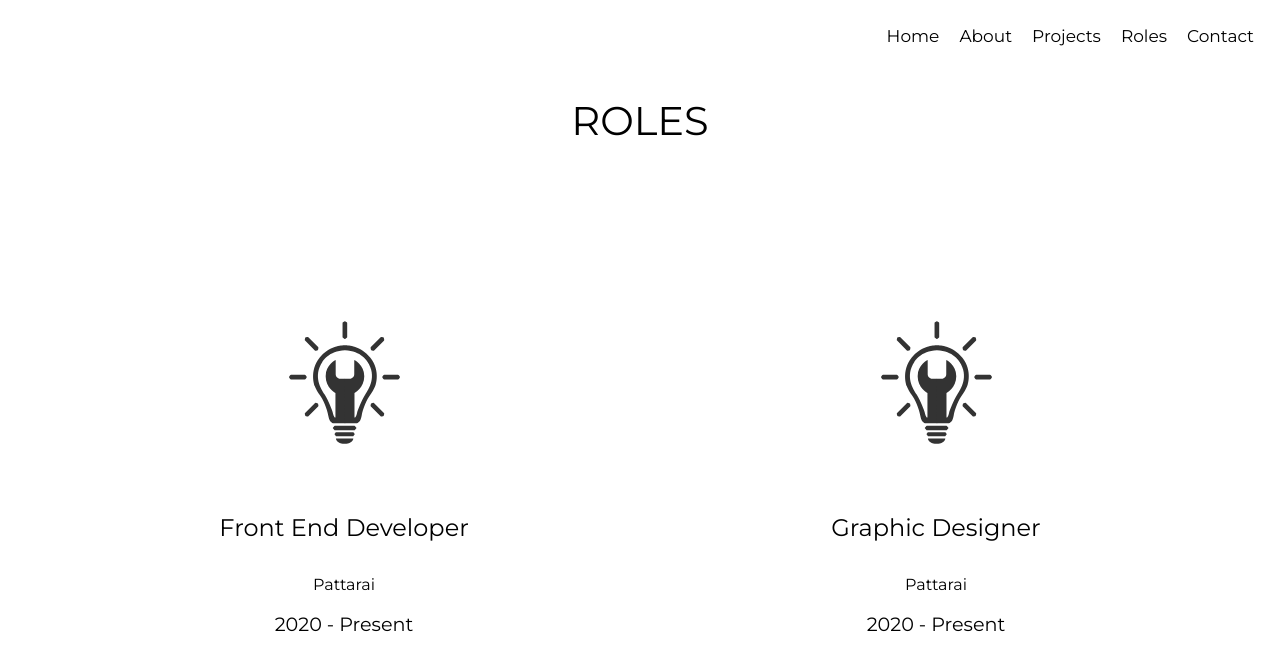
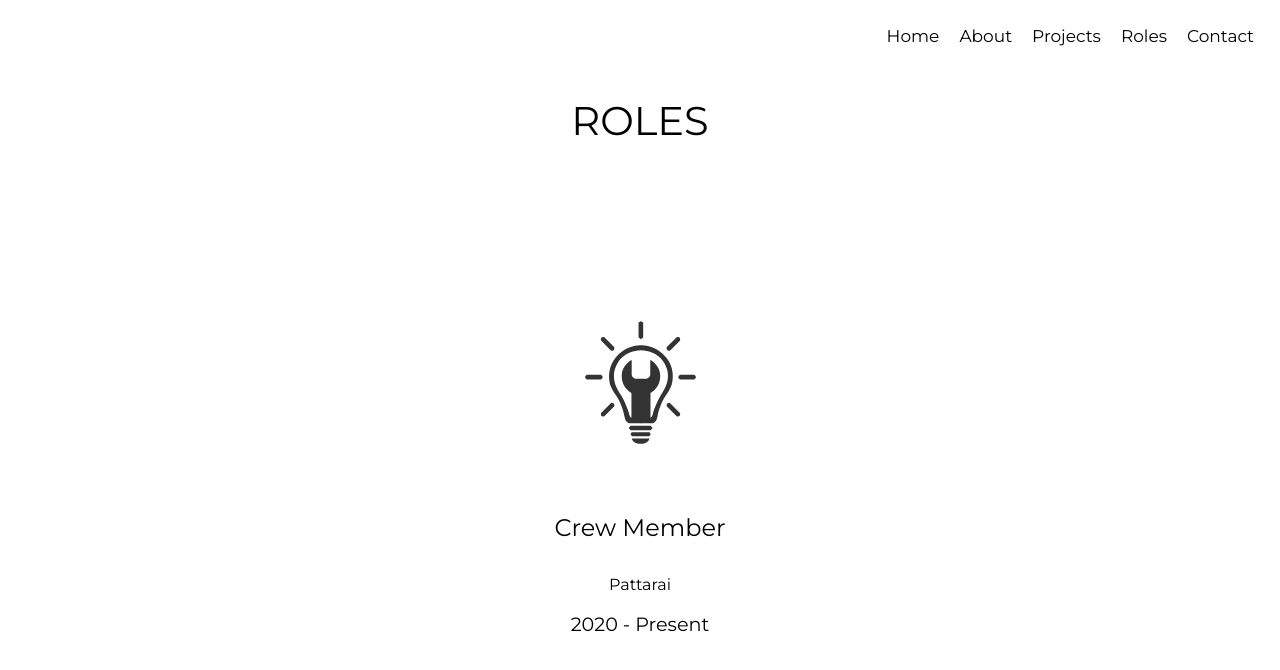
Before and after one commit to Pinto565/portfolio-react, a React (Create React App) app: page /roles in a window 1280 px wide. Shown: the top 670 px of the page. Built offline with nearby package versions, Linux system fonts and the light colour scheme.

Commit message:
Removed Role

```diff
--- a/src/pages/home.js
+++ b/src/pages/home.js
@@ -7,7 +7,7 @@ function Home() {
         <div className="home-content">
           <h1>Pinto Infant</h1>
           <p>
-            DevOps Engineer
+          Front-end web developer
           </p>
           <div className="social-icons">
             <a href="https://github.com/Pinto565">
--- a/src/pages/roles.js
+++ b/src/pages/roles.js
@@ -9,13 +9,7 @@ function Home() {
         <div className="roles-content-box">
           <div className="roles-content">
             <img src={Logo} alt="Pattarai Logo" />
-            <p className="roles-post">Front End Developer</p>
-            <p className="roles-company">Pattarai</p>
-            <p className="roles-time">2020 - Present</p>
-          </div>
-          <div className="roles-content">
-            <img src={Logo} alt="Pattarai Logo" />
-            <p className="roles-post">Graphic Designer</p>
+            <p className="roles-post">Crew Member</p>
             <p className="roles-company">Pattarai</p>
             <p className="roles-time">2020 - Present</p>
           </div>
```
